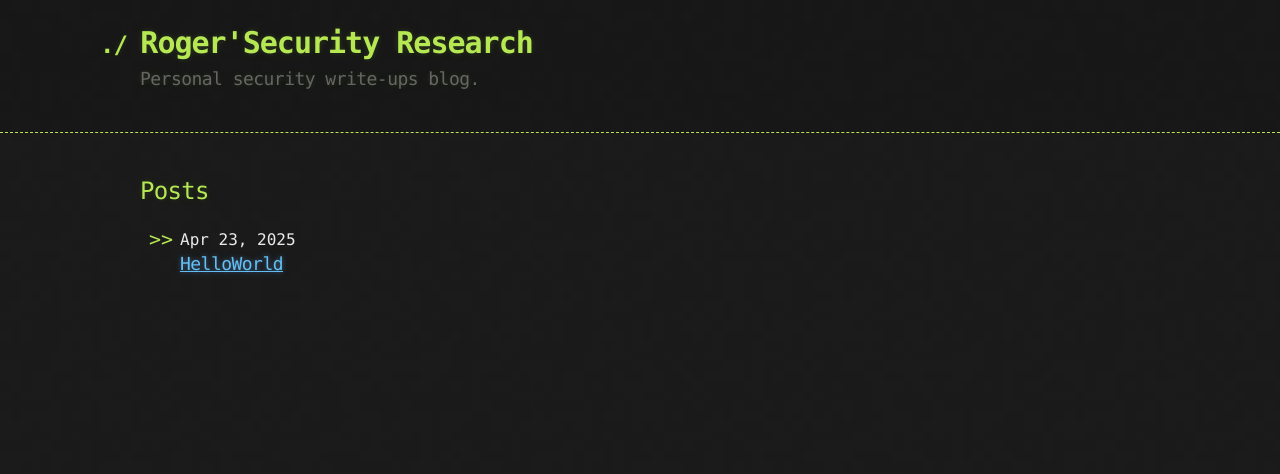
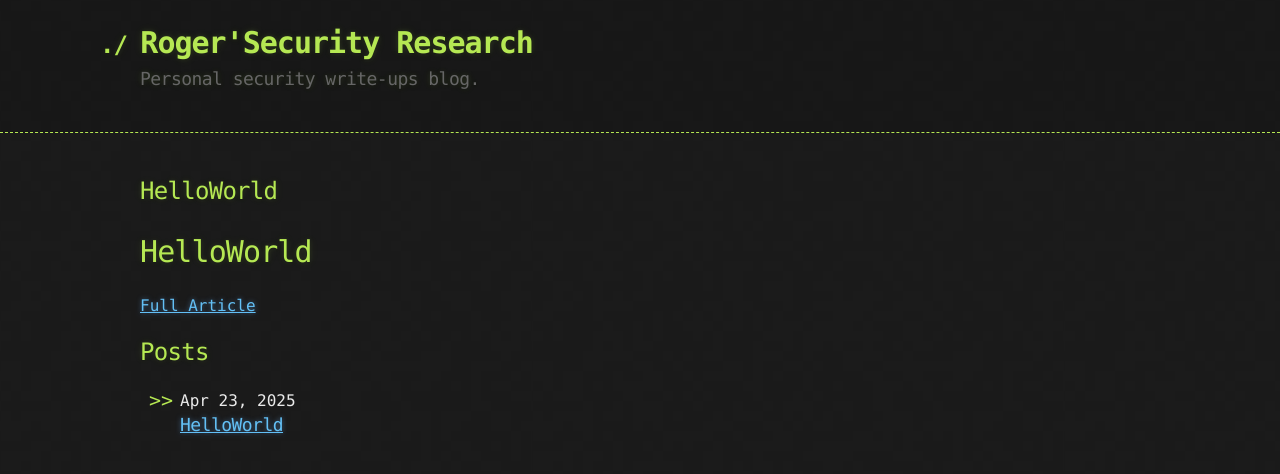
Before and after one commit to RogerSec/RogerSec.github.io, a Jekyll site: the page built from index.md, in a window 1280 px wide. Shown: the top 474 px of the page. Built offline with Jekyll 4.4.1, drawn with Linux system fonts in a browser that asks for light colours.

Commit message:
Update index.md

```diff
--- a/index.md
+++ b/index.md
@@ -2,3 +2,12 @@
 layout: home
 ---
 <!-- theme from: https://github.com/pages-themes/hacker-->
+
+
+{% for post in site.posts %}
+## {{ post.title }}
+
+{{ post.excerpt }}
+
+[Full Article]({{ post.url | relative_url }})
+{% endfor %}
```
